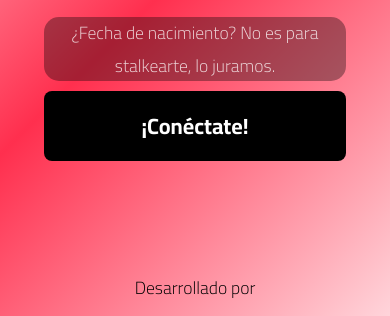
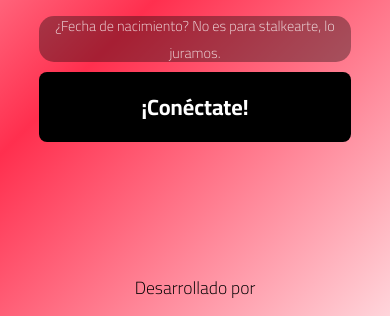
Before and after one commit to LuisCarlosParraRaffan/horoscopo-energetico, a website: page index.html in a window 390 px wide. Shown: the part 462-778 px from the top of the page. Drawn offline with Linux system fonts and the light colour scheme.

Commit message:
Mejoras en responsividad de inputs y ajustes en generateHoroscope

```diff
--- a/styles.css
+++ b/styles.css
@@ -54,16 +54,27 @@ input, input[type="date"] {
     border-radius: 8px;
     background: rgba(0, 0, 0, 0.35);
     color: white;
-    font-size: 1.1em;
+    font-size: 16px;
     transition: all 0.3s ease;
     font-family: 'Cairo', sans-serif;
     font-weight: 300;
     text-align: center;
+    max-width: 100%;
+    box-sizing: border-box;
+    word-wrap: break-word;
+    overflow: hidden;
+    text-overflow: ellipsis;
+    -webkit-appearance: none;
+    -moz-appearance: none;
+    appearance: none;
 }
 
 input::placeholder {
-    color: rgba(255, 255, 255, 0.8);
-    opacity: 1;
+    text-align: center;
+    font-size: 16px;
+    white-space: nowrap;
+    overflow: hidden;
+    text-overflow: ellipsis;
 }
 
 /* Para Firefox */
@@ -361,4 +372,35 @@ input[type="date"]:focus {
     .tagline {
         font-size: 1.5em;
     }
+
+    input, input[type="date"] {
+        font-size: 14px;
+        padding: 12px 16px;
+    }
+
+    input::placeholder {
+        font-size: 14px;
+    }
+
+    .form-container {
+        padding: 15px;
+        width: 100%;
+        max-width: 100%;
+    }
+
+    .form-group {
+        margin-bottom: 15px;
+        width: 100%;
+    }
 }
+
+@media (max-width: 480px) {
+    input, input[type="date"] {
+        font-size: 13px;
+        padding: 10px 14px;
+    }
+
+    input::placeholder {
+        font-size: 13px;
+    }
+}
```
Also changed, not shown: netlify/functions/generateHoroscope.js (+4 -4 lines).
